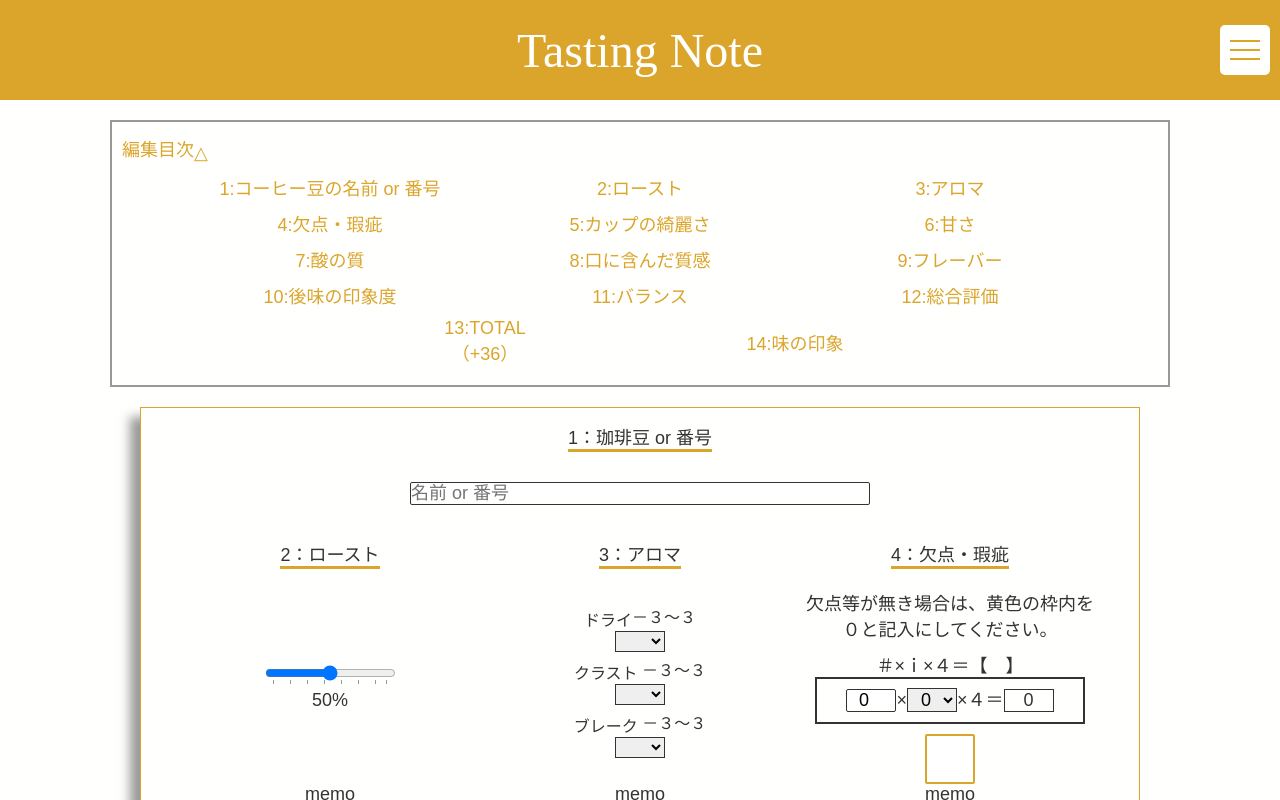
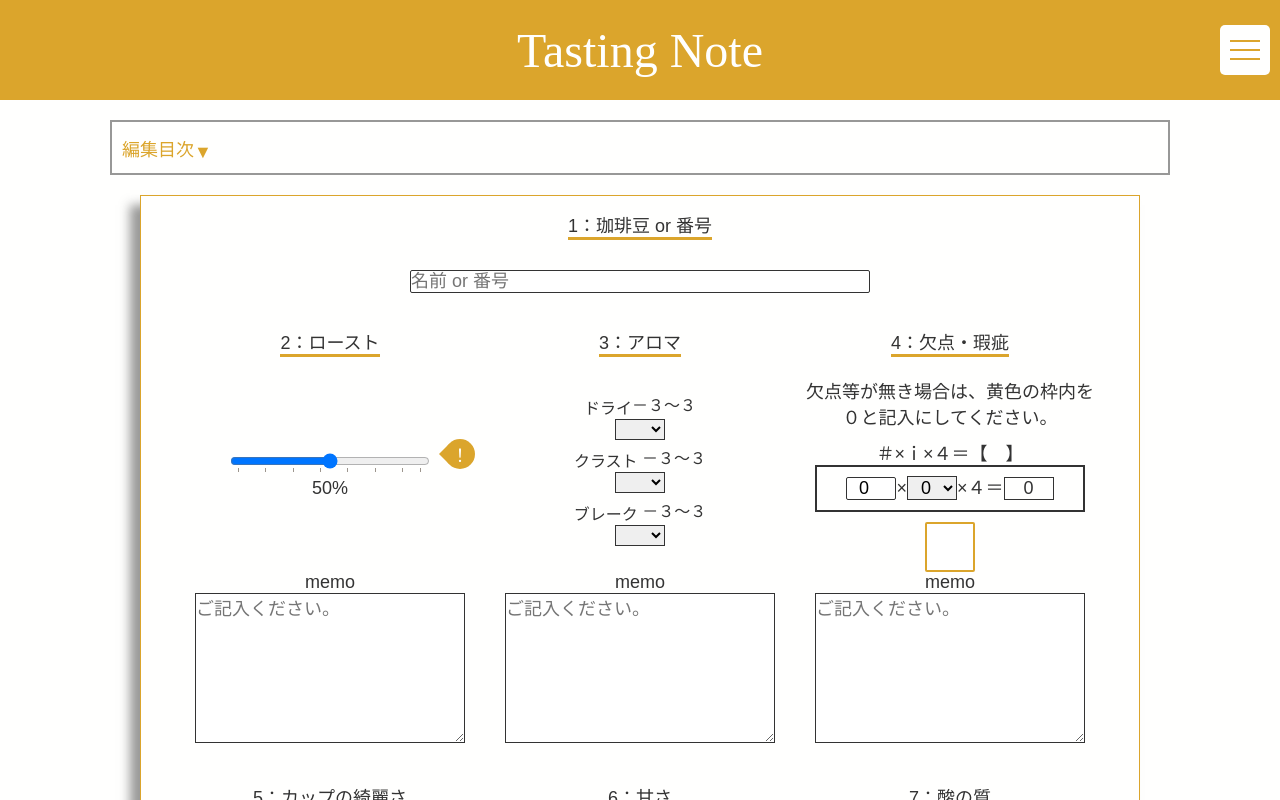
Before and after one commit to akiran1sei/coffee-app, a Next.js app: page /new_select in a window 1280 px wide. Shown: the top 800 px of the page. Built offline with nearby package versions, Linux system fonts and the light colour scheme.

Commit message:
♻️ 編集時の注意点を記述したポイントボタンを作成した

```diff
--- a/pages/new_select.js
+++ b/pages/new_select.js
@@ -40,6 +40,14 @@ export default function NewPage() {
   const [error, setError] = useState("");
   const [result, setResult] = useState("");
 
+  const [isEditContents, setIsEditContents] = useState(false);
+  const [isRoastPoint, setIsRoastPoint] = useState(false);
+  const handlePointButton = () => {
+    setIsRoastPoint(!isRoastPoint);
+  };
+  const handleEditListButton = () => {
+    setIsEditContents(!isEditContents);
+  };
   const handleSubmit = (e) => {
     e.preventDefault();
 
@@ -148,9 +156,18 @@ export default function NewPage() {
         <main className={styles.main}>
           <div className={styles.edit_page}>
             <div className={`${styles.edit} ${styles.open}`}>
-              <div className={styles.edit_number}>
+              <div
+                className={
+                  isEditContents
+                    ? `${styles["edit_number"]} ${styles["active"]}`
+                    : styles["edit_number"]
+                }
+              >
                 <div className={styles.edit_toc}>
-                  <button className={styles.button}>
+                  <button
+                    className={styles.button}
+                    onClick={handleEditListButton}
+                  >
                     編集目次<span className={styles.edit_toc_open}>▼</span>
                     <span className={styles.edit_toc_close}>△</span>
                   </button>
@@ -198,7 +215,7 @@ export default function NewPage() {
                         1：珈琲豆 or 番号
                       </label>
                       <input
-                        className={styles.edit_item_name_input}
+                        className={styles.edit_input_name}
                         type="text"
                         name="coffee"
                         id="coffee"
@@ -213,11 +230,18 @@ export default function NewPage() {
                       <label htmlFor="roast" className={styles.edit_item_title}>
                         2：ロースト
                       </label>
-                      <div className={styles.edit_item_value_box}>
+                      <div
+                        className={
+                          isRoastPoint
+                            ? `${styles["edit_item_value_box"]} ${styles["active"]}`
+                            : styles["edit_item_value_box"]
+                        }
+                      >
                         <input
                           type="range"
                           name="roast"
                           id="roast"
+                          className={styles.edit_input_range}
                           value={roast}
                           list="roast_value"
                           onChange={(e) => setRoast(e.target.value)}
@@ -233,6 +257,42 @@ export default function NewPage() {
                           <option value="100">イタリアン</option>
                         </datalist>
                         <p className={styles.edit_roast_value}>{roast}%</p>
+
+                        <ul className={styles.edit_point_list}>
+                          <li className={styles.edit_point_item}>0%:ライト</li>
+                          <li className={styles.edit_point_item}>
+                            15%:シナモン
+                          </li>
+                          <li className={styles.edit_point_item}>
+                            30%:ミディアム
+                          </li>
+                          <li className={styles.edit_point_item}>45%:ハイ</li>
+                          <li className={styles.edit_point_item}>60%:シティ</li>
+                          <li className={styles.edit_point_item}>
+                            75%:フルシティ
+                          </li>
+                          <li className={styles.edit_point_item}>
+                            90%:フレンチ
+                          </li>
+                          <li className={styles.edit_point_item}>
+                            100%:イタリアン
+                          </li>
+                        </ul>
+                        <div className={styles.edit_point}>
+                          <button
+                            className={
+                              isRoastPoint
+                                ? `${styles["edit_point_btn"]} ${styles["active"]}`
+                                : styles["edit_point_btn"]
+                            }
+                            // className={styles.edit_point_btn}
+                            onClick={handlePointButton}
+                          >
+                            <span className={styles.edit_point_open}>！</span>
+                            <span className={styles.edit_point_close}>✕</span>
+                            <span className={styles.edit_point_tail}></span>
+                          </button>
+                        </div>
                       </div>
                       <div className={styles.edit_item_message_box}>
                         <label htmlFor="roast-message">memo</label>
@@ -338,7 +398,7 @@ export default function NewPage() {
                         <div className={styles.edit_defects_calc}>
                           <input
                             type="number"
-                            className={styles.edit_defects_point}
+                            className={styles.edit_input_defects}
                             value={point}
                             onChange={(e) => setPoint(e.target.value)}
                             name="point"
@@ -369,7 +429,7 @@ export default function NewPage() {
                           type="number"
                           name="defects"
                           id="defects"
-                          className={styles.edit_item_box}
+                          className={styles.edit_input_answer}
                           value={defects}
                           onChange={(e) => setDefects(e.target.value)}
                         />
@@ -403,7 +463,7 @@ export default function NewPage() {
                             type="number"
                             name="cleancap"
                             id="cleancap"
-                            className={styles.edit_item_box}
+                            className={styles.edit_select_box}
                             value={cleancap}
                             onChange={(e) => setCleancap(e.target.value)}
                           >
@@ -449,7 +509,7 @@ export default function NewPage() {
                             type="number"
                             name="sweet"
                             id="sweet"
-                            className={styles.edit_item_box}
+                            className={styles.edit_select_box}
                             value={sweet}
                             onChange={(e) => setSweet(e.target.value)}
                           >
@@ -497,7 +557,7 @@ export default function NewPage() {
                             type="number"
                             name="acidity"
                             id="acidity"
-                            className={styles.edit_item_box}
+                            className={styles.edit_select_box}
                             value={acidity}
                             onChange={(e) => setAcidity(e.target.value)}
                           >
@@ -568,7 +628,7 @@ export default function NewPage() {
                             type="number"
                             name="mouthfeel"
                             id="mouthfeel"
-                            className={styles.edit_item_box}
+                            className={styles.edit_select_box}
                             value={mouthfeel}
                             onChange={(e) => setMouthfeel(e.target.value)}
                           >
@@ -639,7 +699,7 @@ export default function NewPage() {
                             name="flavor"
                             type="number"
                             id="flavor"
-                            className={styles.edit_item_box}
+                            className={styles.edit_select_box}
                             value={flavor}
                             onChange={(e) => setFlavor(e.target.value)}
                           >
@@ -683,7 +743,7 @@ export default function NewPage() {
                             name="after"
                             type="number"
                             id="after"
-                            className={styles.edit_item_box}
+                            className={styles.edit_select_box}
                             value={after}
                             onChange={(e) => setAfter(e.target.value)}
                           >
@@ -732,7 +792,7 @@ export default function NewPage() {
                             name="balance"
                             type="number"
                             id="balance"
-                            className={styles.edit_item_box}
+                            className={styles.edit_select_box}
                             value={balance}
                             onChange={(e) => setBalance(e.target.value)}
                           >
@@ -780,7 +840,7 @@ export default function NewPage() {
                             name="overall"
                             type="number"
                             id="overall"
-                            className={styles.edit_item_box}
+                            className={styles.edit_select_box}
                             value={overall}
                             onChange={(e) => setOverall(e.target.value)}
                           >
--- a/styles/Home.module.css
+++ b/styles/Home.module.css
@@ -339,6 +339,88 @@
   text-align: end;
 }
 
+/* -----edit_point----- */
+.edit_point {
+  width: 150px;
+  height: 100%;
+  display: flex;
+  flex-direction: column;
+  flex-wrap: nowrap;
+  align-items: center;
+  margin: 0 auto;
+  position: absolute;
+  top: 0;
+  right: 0;
+  left: 0;
+  transform: translateX(60%);
+}
+.edit_point_open {
+  color: var(--color-font-white);
+  margin: 0;
+}
+.active.edit_point_btn > .edit_point_open {
+  display: none;
+}
+.edit_point_close {
+  display: none;
+}
+.active.edit_point_btn > .edit_point_close {
+  display: block;
+  color: var(--color-font-white);
+  margin: 0;
+}
+.edit_point_tail {
+  width: 0;
+  height: 0;
+  display: inline-block;
+  margin: 0;
+  position: absolute;
+  top: 50%;
+  left: -36%;
+  transform: translate(50%, -50%);
+  border-top: 10px solid transparent;
+  border-right: 10px solid var(--color-bg-yellow);
+  border-bottom: 10px solid transparent;
+}
+.active > .edit_point_btn > .edit_point_tail {
+  display: none;
+}
+.edit_point_btn {
+  width: 30px;
+  height: 30px;
+  background: var(--color-bg-yellow);
+  border-radius: 50%;
+  position: relative;
+  z-index: 100;
+  transform: translateX(40px);
+}
+/* .active > .edit_point_btn {
+  background: var(--color-bg-base);
+} */
+.edit_point_list {
+  display: none;
+}
+.active > .edit_point_list {
+  width: 100%;
+  max-width: 350px;
+  height: auto;
+  font-size: 16px;
+  color: var(--color-font-white);
+  border-radius: 10px;
+  display: flex;
+  flex-wrap: nowrap;
+  flex-direction: column;
+  align-items: flex-start;
+  position: absolute;
+  top: 0;
+  right: 50%;
+  transform: translateX(50%);
+  background: var(--color-bg-yellow);
+  padding: 1rem;
+  z-index: 0;
+}
+.edit_point_item {
+}
 /*
 
 ----------edit_number----------
@@ -357,7 +439,7 @@
 .edit_number_list {
   display: none;
 }
-.edit.open .edit_number_list {
+.active > .edit_number_list {
   display: flex;
   align-items: center;
   flex-wrap: wrap;
@@ -442,14 +524,14 @@
 }
 
 /* edit_toc_open */
-.open .edit_toc_open {
+.active > .edit_toc > .button .edit_toc_open {
   display: none;
 }
 .edit_toc_open {
   display: inline-block;
 }
 /* edit_toc_close */
-.edit.open .edit_toc_close {
+.active > .edit_toc > .button .edit_toc_close {
   display: inline-block;
 }
 .edit_toc_close {
@@ -492,6 +574,23 @@
 
 /*
 
+----------edit_input---------
+
+*/
+
+.edit_input_name {
+  width: 90%;
+}
+@media screen and (min-width: 1000px) {
+  .edit_input_name {
+    width: 50%;
+  }
+}
+.edit_input_range {
+  width: 200px;
+}
+/*
+
 ----------edit_item----------
 
 */
@@ -505,7 +604,9 @@
   align-items: center;
   flex-wrap: nowrap;
   justify-content: space-between;
+  position: relative;
 }
+
 .edit_item_value {
   text-align: center;
   width: 150px;
@@ -514,6 +615,7 @@
 }
 .edit_item_value_box {
   width: 100%;
+  position: relative;
 }
 .edit_item.mouthfeel,
 .edit_item.acidity {
@@ -533,15 +635,7 @@
     width: 100% !important;
   }
 }
-/* edit_item_name_input */
-.edit_item_name_input {
-  width: 90%;
-}
-@media screen and (min-width: 1000px) {
-  .edit_item_name_input {
-    width: 50%;
-  }
-}
+
 /* edit_item_title */
 .edit_item_title {
   margin: 0.5rem 0 1rem 0;
@@ -605,8 +699,9 @@
   font-size: 60px;
   font-weight: 900;
 }
-/* edit_item_box */
-.edit_item_box {
+/* edit_select_box */
+.edit_select_box,
+.edit_input_answer {
   width: 50px;
   height: 50px;
   border: 2px solid var(--color-yellow);
```
Also changed, not shown: pages/edit_page.js (+11 -11 lines).
